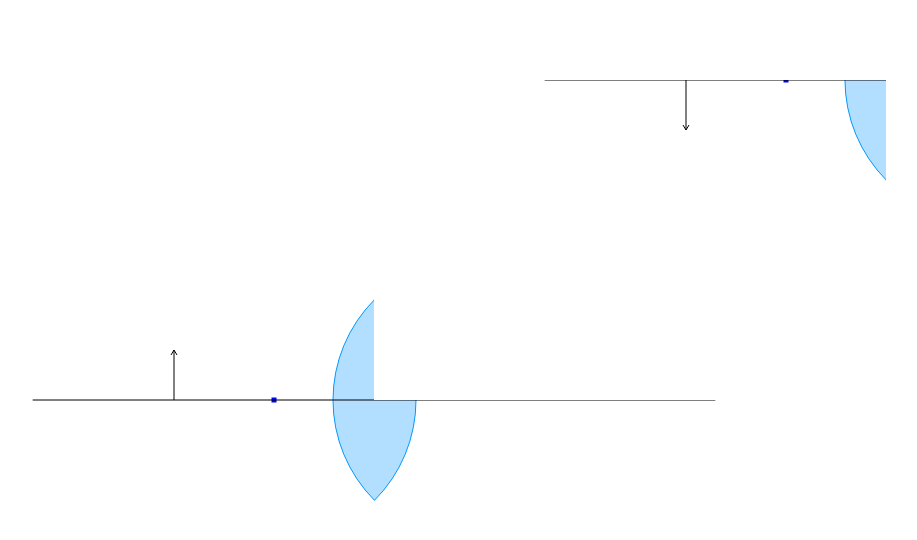
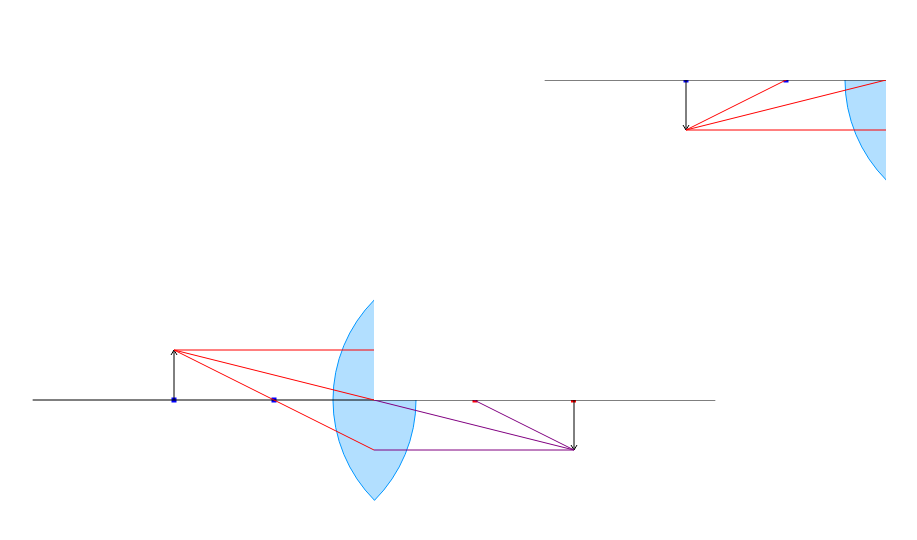
Before and after one commit to RichardOwen2/grafkom-kelompok-4, a React (Create React App) app: page / in a window 1280 px wide. Shown: the top 540 px of the page, without its empty margins (218-1135 px from the left). Built offline with nearby package versions, Linux system fonts and the light colour scheme.

Commit message:
inital draw not yet implemented

```diff
--- a/package.json
+++ b/package.json
@@ -38,8 +38,6 @@
   },
   "devDependencies": {
     "autoprefixer": "^10.4.13",
-    "eslint": "^8.35.0",
-    "eslint-plugin-react": "^7.32.2",
     "postcss": "^8.4.21",
     "tailwindcss": "^3.2.7"
   }
--- a/src/components/Canvas.jsx
+++ b/src/components/Canvas.jsx
@@ -11,5 +11,5 @@ export default function Canvas({ initialDraw, width, height }) {
     initialDraw(canvas, context);
   }, [initialDraw]);
 
-  return <canvas ref={canvasRef} width={width*4/5} height={height*4/5} />;
+  return <canvas ref={canvasRef} width={width} height={height} />;
 }
--- a/src/hooks/useConfig.js
+++ b/src/hooks/useConfig.js
@@ -1,11 +1,11 @@
 import { useState, useEffect } from 'react';
 
 export default function useConfig({ rumusJarakBayangan, rumusUkuranBayangan }) {
-  const [ukuranBenda, setUkuranBenda] = useState(12);
-  const [jarakBenda, setJarakBenda] = useState(12);
-  const [titikFokus, setTitikFokus] = useState(12);
-  const [jarakBayangan, setJarakBayangan] = useState(12);
-  const [ukuranBayangan, setukuranBayangan] = useState(12);
+  const [ukuranBenda, setUkuranBenda] = useState(50);
+  const [jarakBenda, setJarakBenda] = useState(200);
+  const [titikFokus, setTitikFokus] = useState(100);
+  const [jarakBayangan, setJarakBayangan] = useState(null);
+  const [ukuranBayangan, setukuranBayangan] = useState(null);
 
   useEffect(() => {
     const jarakBayanganBaru = rumusJarakBayangan(titikFokus, jarakBenda);
--- a/src/pages/CerminCembung.jsx
+++ b/src/pages/CerminCembung.jsx
@@ -5,14 +5,18 @@ import PageSizeContext from "../contexts/PageSizeContext";
 import Canvas from "../components/Canvas";
 
 export default function CerminCembung() {
-	const { width, height } = useContext(PageSizeContext);
+	const { width: windowWidth, height: windowHeight } = useContext(PageSizeContext);
 
-	const rumusJarakBayangan = () => {
-		return null;
+	const canvasWidth = windowWidth / 5 * 4;
+	const canvasHeight = windowHeight / 5 * 4;
+
+	const rumusJarakBayangan = (titikFokus, jarakBenda) => {
+		console.log(titikFokus, jarakBenda)
+		return -((-titikFokus) * jarakBenda) / (jarakBenda - (-titikFokus));
 	}
 
-	const rumusUkuranBayangan = () => {
-		return null;
+	const rumusUkuranBayangan = (jarakBayanganBaru, ukuranBenda, jarakBenda) => {
+		return (jarakBayanganBaru * ukuranBenda) / jarakBenda
 	}
 
 	const {
@@ -20,8 +24,9 @@ export default function CerminCembung() {
 		value: [ukuranBenda, jarakBenda, titikFokus, jarakBayangan, ukuranBayangan],
 	} = useConfig({ rumusJarakBayangan, rumusUkuranBayangan });
 
+	console.log([ukuranBenda, jarakBenda, titikFokus, jarakBayangan, ukuranBayangan])
+
 	const initialDraw = (canvas, ctx) => {
-		if (canvas.getContext) {
 		const cwidth = canvas.width
 		const cheight = canvas.height
 		ctx.translate(cwidth - cwidth / 2, cheight - cheight / 2);
@@ -123,11 +128,28 @@ export default function CerminCembung() {
 		ctx.rect(x1 - rect / 2, y - rect / 2, rect, rect);
 		ctx.fill();
 
-			// ctx.strokeStyle="red";
-			// ctx.fillStyle="red";
-			// ctx.beginPath();
-			// ctx.rect(x2 - rect/2, y - rect/2, rect, rect);
-			// ctx.fill();
+		ctx.strokeStyle = "red";
+		ctx.fillStyle = "red";
+		ctx.beginPath();
+		ctx.rect(x2 - rect / 2, y - rect / 2, rect, rect);
+		ctx.fill();
+
+		//baut titik 2 fokus
+		ctx.strokeStyle = "blue";
+		ctx.fillStyle = "blue";
+		ctx.beginPath();
+		ctx.rect(x1 + x1 - rect / 2, y - rect / 2, rect, rect);
+		ctx.fill();
+
+		ctx.strokeStyle = "red";
+		ctx.fillStyle = "red";
+		ctx.beginPath();
+		ctx.rect(x2 + x2 - (rect / 2) * 2, y - rect / 2, rect, rect);
+		ctx.fill();
+
+
+
+
 
 		ctx.beginPath();
 		ctx.arc(x1, y, r1, -ang1 / 2, ang1 / 2);
@@ -156,7 +178,7 @@ export default function CerminCembung() {
 		ctx.strokeStyle = "black";
 		ctx.fillStyle = "black";
 		//==========================
-			//      ARROW
+		//      Benda
 		//==========================
 		var arrow_height = 50;
 		var arrow_dist = 200;
@@ -168,13 +190,58 @@ export default function CerminCembung() {
 		ctx.moveTo(-arrow_dist, arrow_height);
 		ctx.lineTo(-arrow_dist + 3, arrow_height - 5);
 		ctx.stroke();
-		}
 
+
+		ctx.strokeStyle = "black";
+		ctx.fillStyle = "black";
+		//==========================
+		//      Bayangan
+		//==========================
+		const jarakBayangan = -((-x1) * arrow_dist) / (arrow_dist - (-x1))
+
+		const tinggiBayangan = (jarakBayangan * arrow_height) / arrow_dist
+		console.log(x1, arrow_dist)
+		console.log(jarakBayangan)
+		console.log(tinggiBayangan);
+
+		ctx.beginPath();
+		ctx.moveTo(-jarakBayangan, 0);
+		ctx.lineTo(-jarakBayangan, tinggiBayangan);
+		ctx.lineTo(-jarakBayangan - 3, tinggiBayangan + 5);
+		ctx.moveTo(-jarakBayangan, tinggiBayangan);
+		ctx.lineTo(-jarakBayangan + 3, tinggiBayangan + 5);
+		ctx.stroke();
+
+
+		// gambar garis bayangan dan cahaya
+		ctx.strokeStyle = "purple";
+		ctx.fillStyle = "purple";
+
+		ctx.beginPath();
+		ctx.moveTo(0, tinggiBayangan);
+		ctx.lineTo(-jarakBayangan, tinggiBayangan);
+		ctx.moveTo(0, 0);
+		ctx.lineTo(-jarakBayangan, tinggiBayangan);
+		ctx.moveTo(0, arrow_height);
+		ctx.lineTo(-jarakBayangan, tinggiBayangan);
+		ctx.stroke();
+
+		ctx.strokeStyle = "red";
+		ctx.fillStyle = "red";
+
+		ctx.beginPath();
+		ctx.moveTo(0, arrow_height);
+		ctx.lineTo(-arrow_dist, arrow_height);
+		ctx.moveTo(0, 0);
+		ctx.lineTo(-arrow_dist, arrow_height);
+		ctx.moveTo(0, tinggiBayangan);
+		ctx.lineTo(-arrow_dist, arrow_height);
+		ctx.stroke();
 	}
 
 	return (
 		<div className="p-20">
-			<Canvas initialDraw={initialDraw} width={width} height={height} />
+			<Canvas initialDraw={initialDraw} width={canvasWidth} height={canvasHeight} />
 		</div>
 	);
 }
```
Also changed, not shown: .eslintrc.json (deleted), 1 other file (tests, documents, lock files or other folders). Lines whose indentation alone changed are shown as unchanged.
